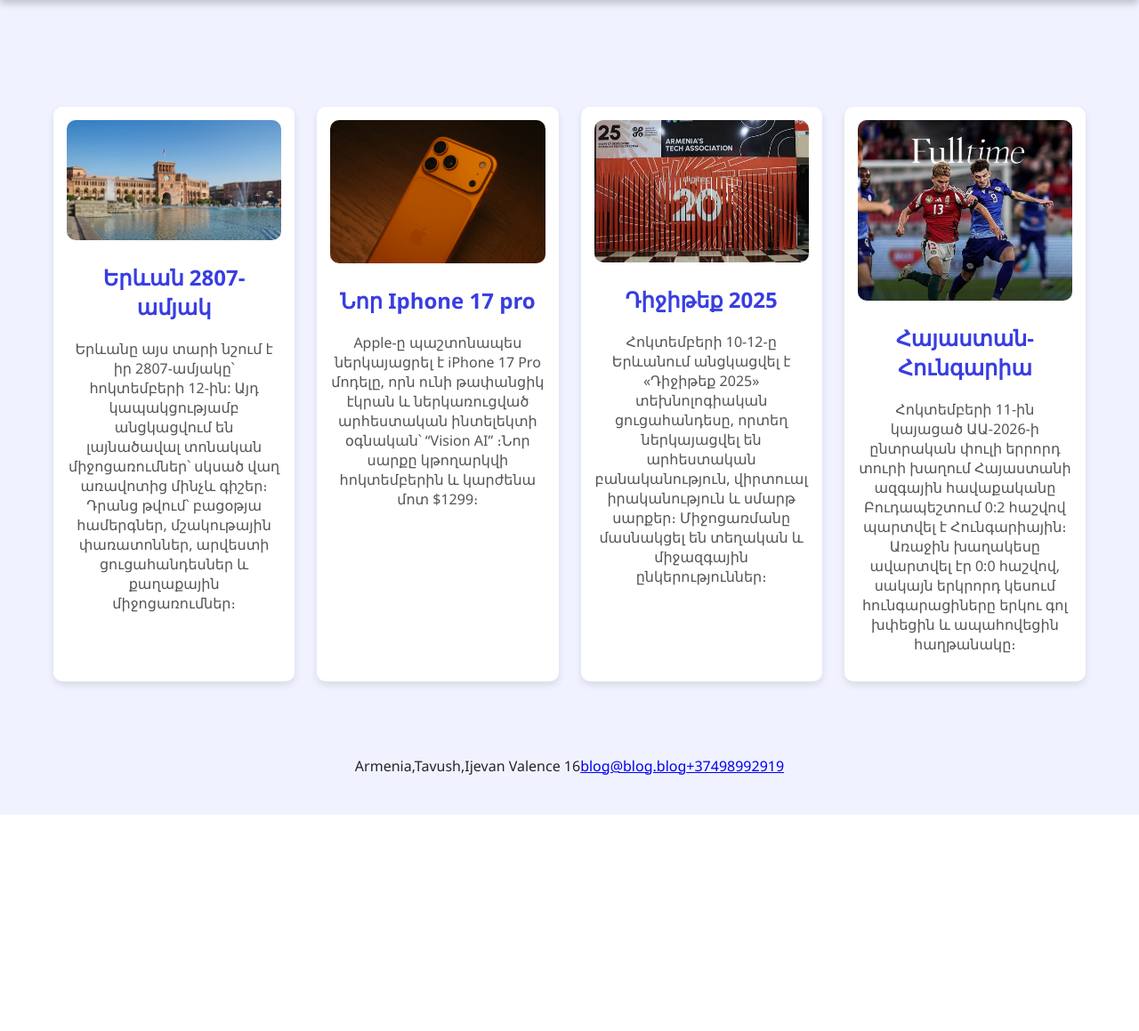
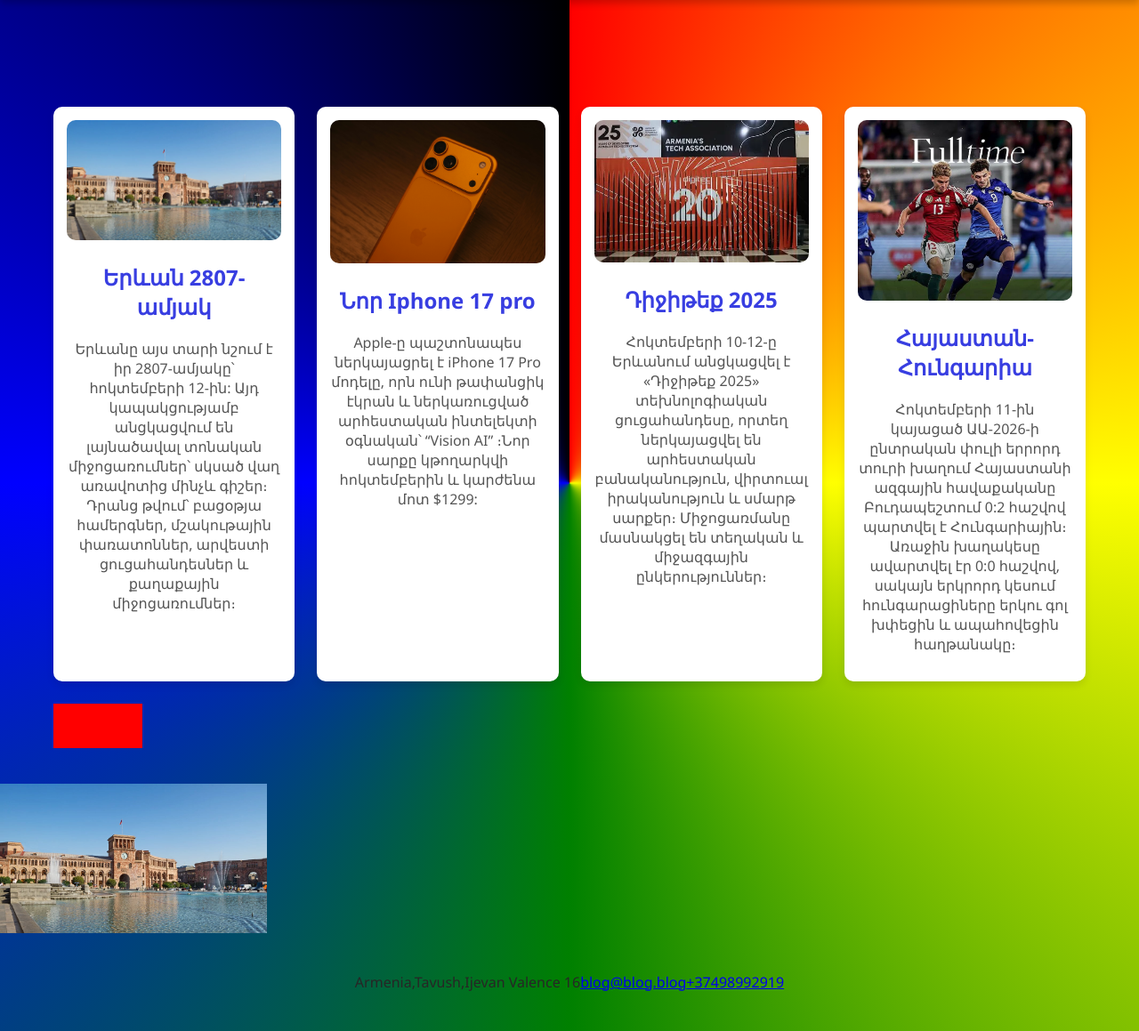
Before and after one commit to syuzannagasparyan/blog, a PHP site: page /project1.html in a window 1280 px wide. Shown: the part 73-1232 px from the top of the page at 89% size. Before the commit the page ends 989 px from the top, so only its background shows below. Run offline with PHP 8.4, Linux system fonts and the light colour scheme.

Commit message:
file changes

```diff
--- a/project1.css
+++ b/project1.css
@@ -1,9 +1,11 @@
 body {
   font-family: "Segoe UI", Arial, sans-serif;
-  background-color: #f0f2ff;
+  /* background-color: #f0f2ff; */
   color: #333;
   display: flex;
   flex-direction: column;
+  background-color: red;
+  background-image: conic-gradient(red, yellow, green, blue, black);
   min-height: 100%;
   margin: 0;
 }
@@ -179,3 +181,23 @@
     grid-template-columns: 1fr;
   }
 }
+#pic {
+  width: 300px;
+  transition: 0.3s;
+}
+#pic:hover {
+  transform:rotate(45deg);
+}
+.animation {
+  width: 100px;
+  height: 50px;
+  background-color: red;
+  animation-name: myAnimation;
+  animation-duration: 3s;
+}
+@keyframes myAnimation {
+  0%   {background-color: red;}
+  25%  {background-color: yellow;}
+  50%  {background-color: blue;}
+  100% {background-color: green;}
+}
--- a/project1.html
+++ b/project1.html
@@ -34,7 +34,7 @@
       <p>
          Apple-ը պաշտոնապես ներկայացրել է iPhone 17 Pro մոդելը, որն ունի թափանցիկ
           էկրան և ներկառուցված արհեստական ինտելեկտի օգնական՝ “Vision AI” ։Նոր սարքը կթողարկվի
-           հոկտեմբերին և կարժենա մոտ $1299։
+           հոկտեմբերին և կարժենա մոտ $1299:
       </p>
     </article>
      <article class="news">
@@ -55,7 +55,9 @@
        ապահովեցին հաղթանակը։
       </p>
     </article>
+<div class="animation"></div>
    </main>
+   <img id="pic" src="images/erevan.jpg" >
 <footer>
  <ul>
     <li> Armenia,Tavush,Ijevan Valence 16 </li>
```
